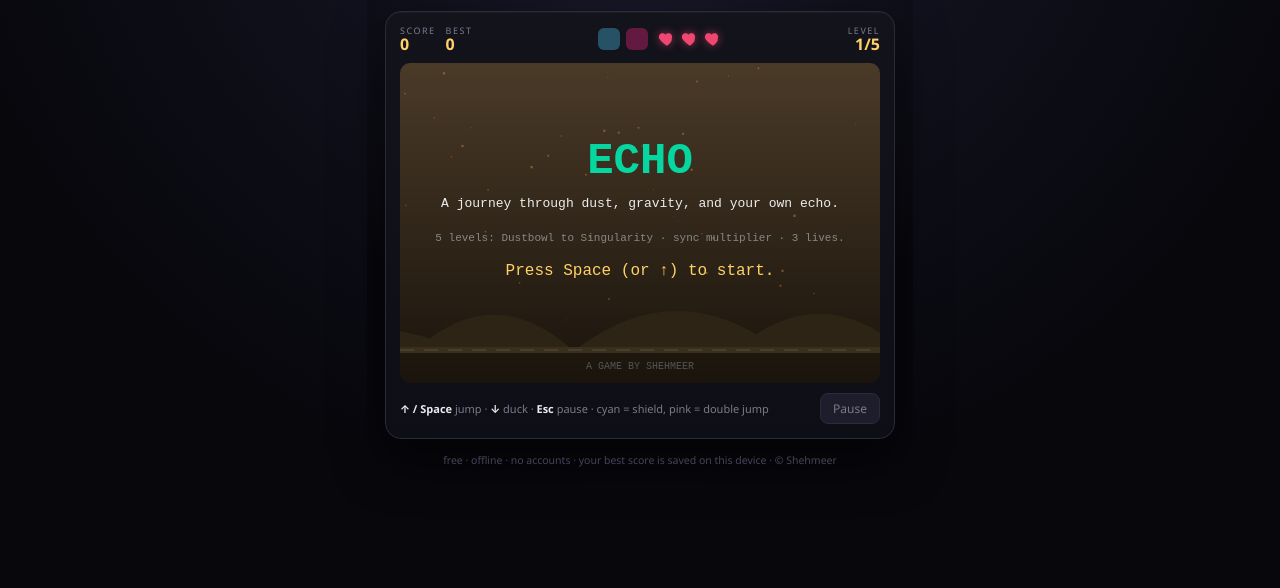
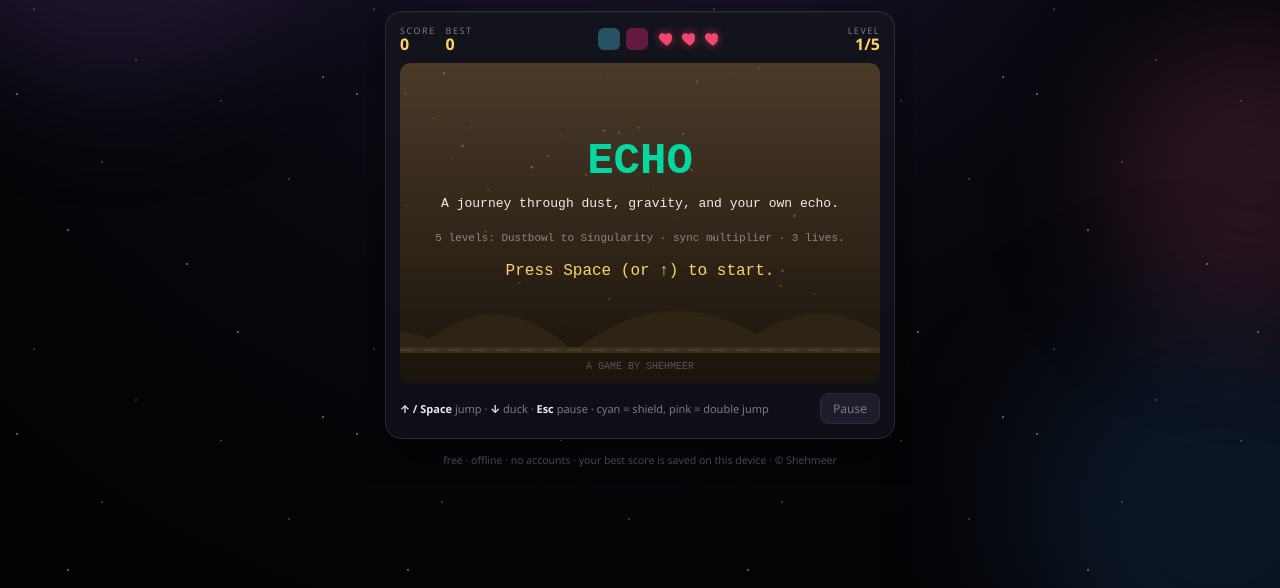
Before and after one commit to ShehmeerYousafPasha/echo-game, a plain HTML site: page index.html in a window 1280 px wide. Shown: the part 212-800 px from the top of the page. Drawn offline with Linux system fonts and the light colour scheme.

Commit message:
Add animated cosmic backdrop (drifting nebulas + twinkling starfield) filling the page outside the game panel

```diff
--- a/index.html
+++ b/index.html
@@ -16,12 +16,48 @@
   }
   *{box-sizing:border-box}
   html,body{
-    margin:0; min-height:100%;
-    background:radial-gradient(circle at 50% 0%, #1b1b2e 0%, var(--bg-deep) 70%);
+    margin:0; min-height:100%; overflow-x:hidden;
+    background:#07070c;
     color:var(--text); font-family:'Segoe UI',system-ui,-apple-system,sans-serif;
     display:flex; align-items:center; justify-content:center; padding:18px;
+    position:relative;
   }
-  #app{ display:flex; flex-direction:column; align-items:center; gap:14px; width:100%; max-width:520px; }
+
+  /* full-viewport cosmic backdrop behind the game panel - pure CSS, no JS cost */
+  #bgfx{
+    position:fixed; inset:0; z-index:0; overflow:hidden; pointer-events:none;
+    background:radial-gradient(circle at 50% -10%, #241a3a 0%, #07070c 55%, #020203 100%);
+  }
+  #bgfx .nebula{
+    position:absolute; border-radius:50%; filter:blur(60px); opacity:0.35;
+    animation: drift 40s ease-in-out infinite alternate;
+  }
+  #bgfx .n1{ width:420px; height:420px; background:#4a2e6a; top:-120px; left:-100px; animation-duration:46s; }
+  #bgfx .n2{ width:360px; height:360px; background:#1c3a5e; bottom:-140px; right:-80px; animation-duration:55s; animation-direction:alternate-reverse; }
+  #bgfx .n3{ width:300px; height:300px; background:#6a2e4a; top:30%; right:-120px; animation-duration:38s; }
+  @keyframes drift{
+    0%{ transform:translate(0,0) scale(1); }
+    100%{ transform:translate(40px,-30px) scale(1.15); }
+  }
+  #bgfx .starfield{
+    position:absolute; inset:0;
+    background-image:
+      radial-gradient(1.5px 1.5px at 20% 30%, #fff, transparent),
+      radial-gradient(1.5px 1.5px at 70% 60%, #fff, transparent),
+      radial-gradient(1px 1px at 40% 80%, #fff, transparent),
+      radial-gradient(1px 1px at 85% 15%, #fff, transparent),
+      radial-gradient(1.5px 1.5px at 55% 40%, #fff, transparent),
+      radial-gradient(1px 1px at 10% 65%, #fff, transparent),
+      radial-gradient(1.5px 1.5px at 95% 85%, #fff, transparent),
+      radial-gradient(1px 1px at 30% 10%, #fff, transparent),
+      radial-gradient(1px 1px at 65% 92%, #fff, transparent),
+      radial-gradient(1.5px 1.5px at 5% 90%, #fff, transparent);
+    background-repeat:repeat; background-size:340px 340px;
+    opacity:0.5; animation: twinkle 6s ease-in-out infinite alternate;
+  }
+  @keyframes twinkle{ 0%{opacity:0.35} 100%{opacity:0.65} }
+
+  #app{ position:relative; z-index:1; display:flex; flex-direction:column; align-items:center; gap:14px; width:100%; max-width:520px; }
 
   header{ text-align:center; }
   header h1{
@@ -95,6 +131,12 @@
 </style>
 </head>
 <body>
+<div id="bgfx">
+  <div class="nebula n1"></div>
+  <div class="nebula n2"></div>
+  <div class="nebula n3"></div>
+  <div class="starfield"></div>
+</div>
 <div id="app">
   <header>
     <h1>ECHO</h1>
```
